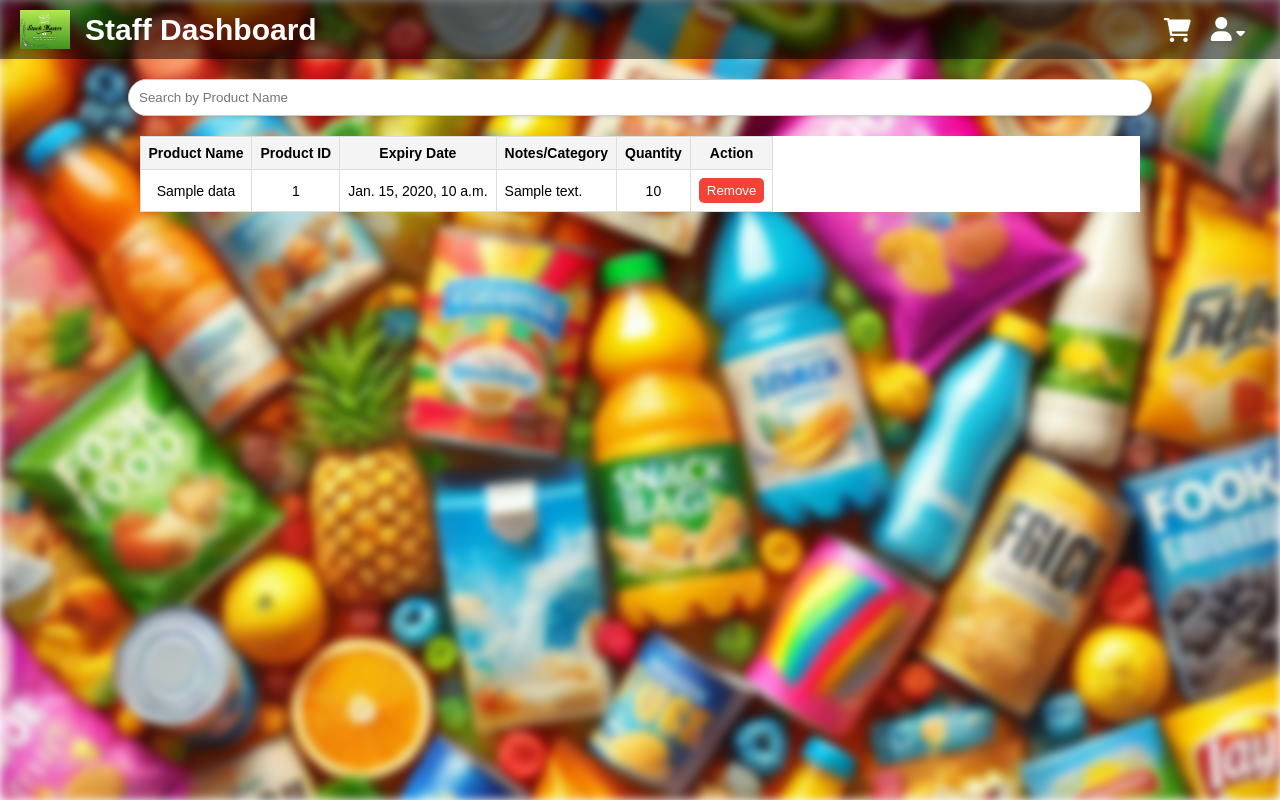
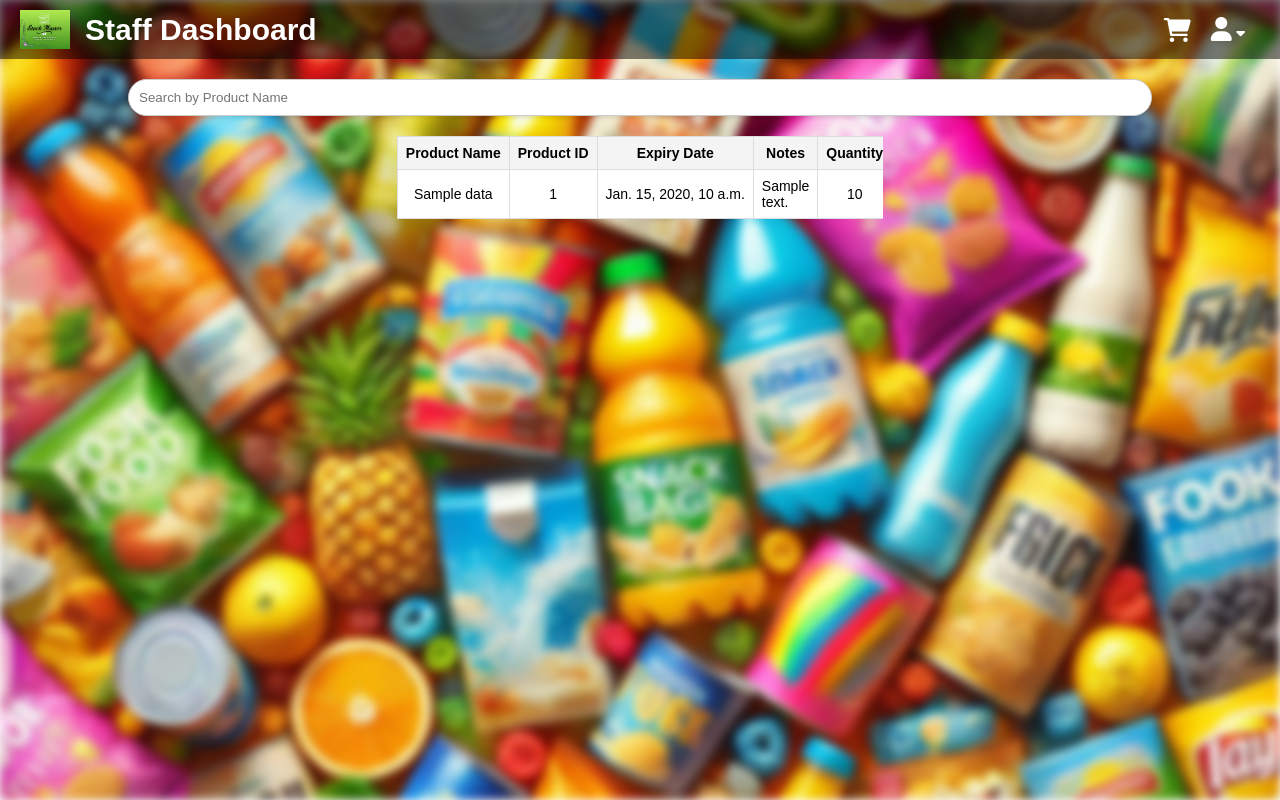
Before and after one commit to monicasanthi/expiryedge, a Django app: template template/product_list.html in a window 1280 px wide. Run offline with Django 4.2, Linux system fonts and the light colour scheme; the template is opened without the code that fills it: most values are stand-ins (such as "Sample title", 1, 10 or a date in 2020).

Commit message:
monica commit

```diff
--- a/template/product_list.html
+++ b/template/product_list.html
@@ -143,8 +143,8 @@
             box-shadow: 0 2px 4px rgba(0, 0, 0, 0.1);
         }
         table {
-            width: 90%;
-            margin: 20px auto;
+            width: 38%;
+            margin: 20px 20px;
             border-collapse: collapse;
             background-color: white;
 
@@ -267,9 +267,8 @@
                 <th>Product Name</th>
                 <th>Product ID</th>
                 <th>Expiry Date</th>
-                <th>Notes/Category</th>
+                <th>Notes</th>
                 <th>Quantity</th>
-                <th>Action</th>
             </tr>
         </thead>
         <tbody>
@@ -280,7 +279,6 @@
                 <td>{{i.expiry_date}}</td>
                 <td>{{i.notes}}</td>
                 <td>{{i.quantity}}</td>
-                <a href=""><td><button class="remove-btn">Remove</button></td></a>
             </tr>
             {% endfor %}
         </tbody>
```
